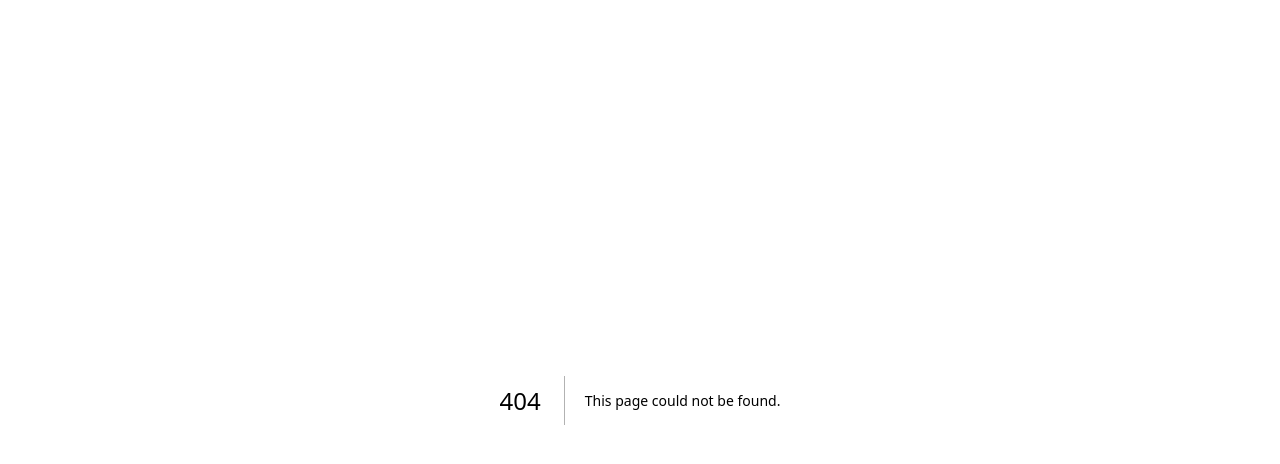
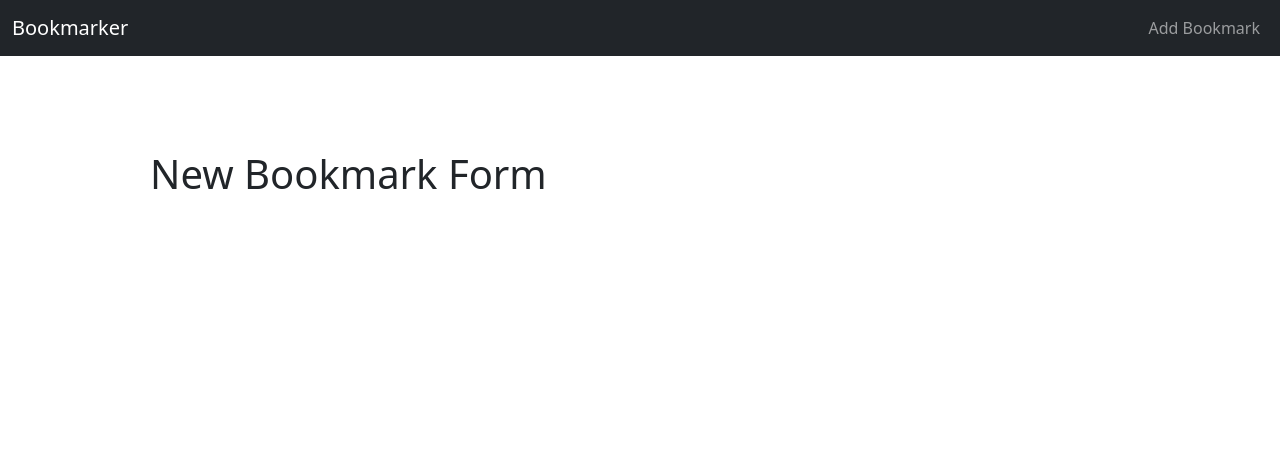
Before and after one commit to hh02021/FrontEnd_BookmarkApi_Client, a Next.js app: page /add in a window 1280 px wide. Before the commit this address had no page. Shown: the top 464 px of the page. Built offline with nearby package versions, Linux system fonts and the light colour scheme.

Commit message:
layout.tsx fix

```diff
--- /dev/null
+++ b/src/app/add/page.tsx
@@ -0,0 +1,11 @@
+
+
+const page = () => (
+  <div>
+     <main>
+		    <h1>New Bookmark Form</h1>
+		 </main>
+  </div>
+);
+
+export default page;
--- a/src/app/layout.tsx
+++ b/src/app/layout.tsx
@@ -1,6 +1,7 @@
 import type { Metadata } from "next";
 import localFont from "next/font/local";
 import "./globals.css";
+import NavBar from "@/app/components/NavBar";
 
 const geistSans = localFont({
   src: "./fonts/GeistVF.woff",
@@ -14,7 +15,7 @@ const geistMono = localFont({
 });
 
 export const metadata: Metadata = {
-  title: "Create Next App",
+  title: "Bookmarker",
   description: "Generated by create next app",
 };
 
@@ -26,7 +27,10 @@ export default function RootLayout({
   return (
     <html lang="en">
       <body className={`${geistSans.variable} ${geistMono.variable}`}>
-        {children}
+        <NavBar />
+        <main>
+          {children}
+        </main>
       </body>
     </html>
   );
```
Also changed, not shown: src/app/page.tsx (+1 -6 lines), src/app/components/NavBar.tsx (renamed from src/components/NavBar.tsx).
